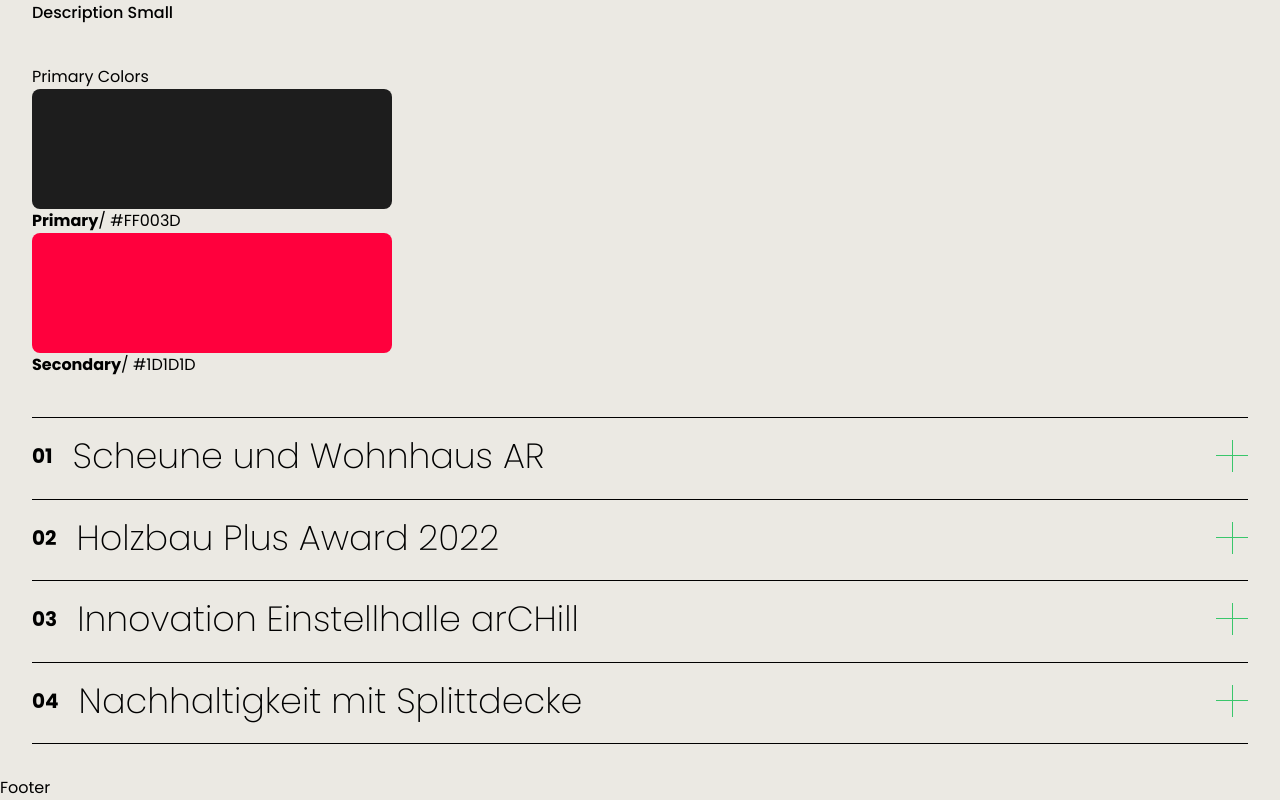
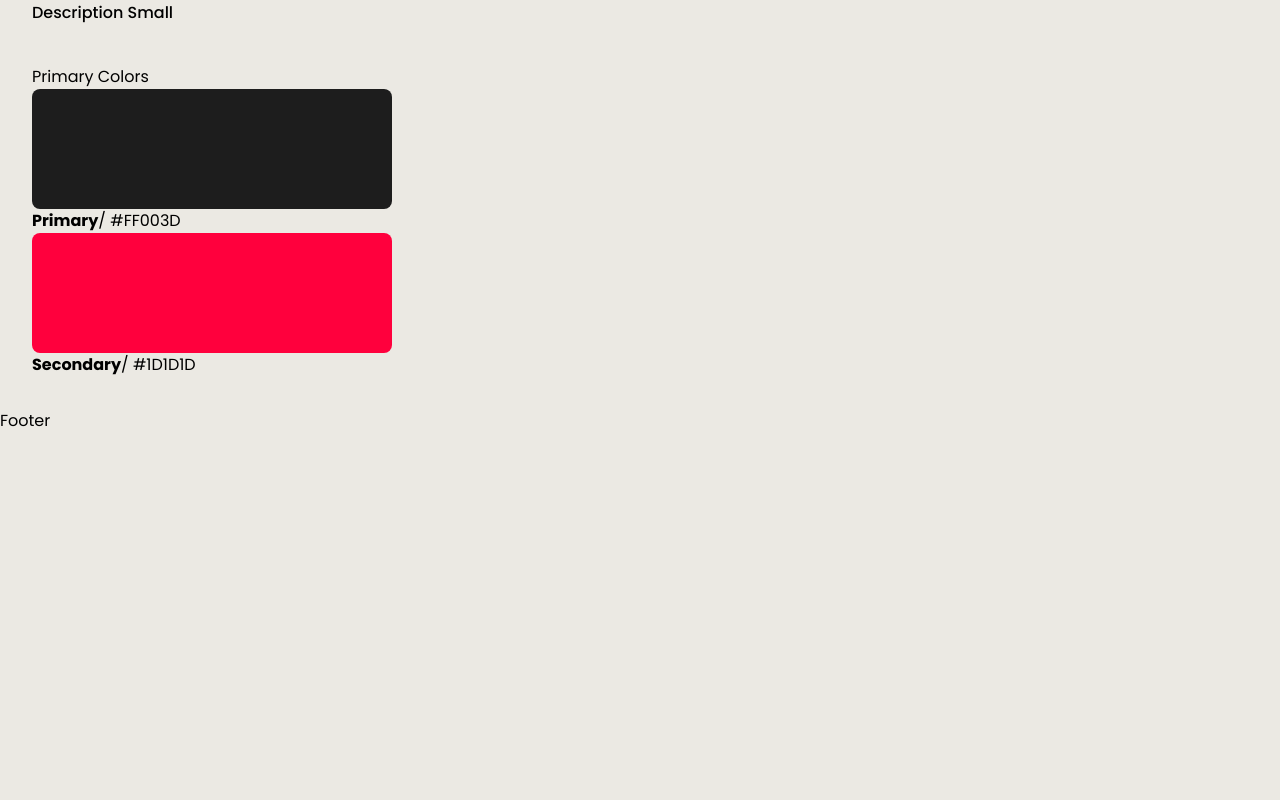
Before and after one commit to khoanm99/fecker-testing, a Next.js app: page /style-guide in a window 1280 px wide. Shown: the part 927-1727 px from the top of the page. After the commit the page ends 1360 px from the top, so only its background shows below. Built offline with nearby package versions, Linux system fonts and the light colour scheme; a web font is replaced by a local one.

Commit message:
fix: remove accordion

```diff
--- a/molecules/Accordion/index.tsx
+++ /dev/null
@@ -1,99 +0,0 @@
-import Plus from '@/atoms/Svg/plus';
-import Text from '@/atoms/Typo/text';
-import { IAccordion } from '@/Model/organisms';
-import { AnimatePresence, motion } from 'framer-motion';
-import { useState } from 'react';
-
-const Accordion = ({ list }: IAccordion) => {
-  const renderHeader = ({
-    title,
-    index,
-    expanded,
-    setExpand
-  }: {
-    title: string;
-    index: number;
-    expanded: false | number;
-    setExpand: Function;
-  }) => {
-    const isOpen = index === expanded;
-    return (
-      <div className={`relative flex items-center pt-3 pb-4`}>
-        <div className={`lg:pr-5`}>
-          <Text
-            size={`number`}
-            title={`${index < 10 ? '0' + (index + 1) : index}`}
-            cls={`text-black`}
-          />
-        </div>
-        <Text title={title} size={`listFormularMenu`} />
-        <div
-          className={`absolute right-0 cursor-pointer transition-transform duration-500 ${
-            expanded ? ' rotate-180' : 'rotate-0'
-          }`}
-          onClick={() => {
-            setExpand(isOpen ? false : index);
-          }}
-        >
-          <Plus className={`h-[32px] w-[32px]`} />
-        </div>
-      </div>
-    );
-  };
-
-  const renderDetail = ({
-    index,
-    data,
-    isOpen
-  }: {
-    index: number;
-    data: any;
-    isOpen: false | number;
-  }) => {
-    const isExpanded = index === isOpen;
-    return (
-      <>
-        <AnimatePresence initial={false}>
-          <motion.div
-            key="content"
-            animate={{
-              height: isExpanded ? 'auto' : 0
-            }}
-            transition={{ duration: 0.3 }}
-            className={`overflow-hidden`}
-          >
-            <div dangerouslySetInnerHTML={{ __html: data }} />
-          </motion.div>
-        </AnimatePresence>
-      </>
-    );
-  };
-
-  const [expanded, setExpand] = useState<false | number>(false);
-  return (
-    <>
-      {list && list.length > 0 && (
-        <div>
-          {list.map((item, key) => (
-            <div
-              key={key}
-              className={`border-b-[1px] border-solid border-black first-of-type:border-t-[1px]`}
-            >
-              {item.title &&
-                renderHeader({
-                  title: item.title,
-                  expanded,
-                  setExpand,
-                  index: key
-                })}
-              {item.item &&
-                renderDetail({ data: item.item, isOpen: expanded, index: key })}
-            </div>
-          ))}
-        </div>
-      )}
-    </>
-  );
-};
-
-export default Accordion;
--- a/templates/StyleGuide.tsx
+++ b/templates/StyleGuide.tsx
@@ -1,16 +1,7 @@
 import Heading from '@/atoms/Typo/heading';
 import Text from '@/atoms/Typo/text';
-import { IAccordionList } from '@/Model/organisms';
-import Accordion from '@/molecules/Accordion';
 
 const StyleGuideTemplate = () => {
-  const list: IAccordionList = [
-    { title: 'Scheune und Wohnhaus AR', item: 'asdas' },
-    { title: 'Holzbau Plus Award 2022', item: 'asdas' },
-    { title: 'Innovation Einstellhalle arCHill', item: 'asdas' },
-    { title: 'Nachhaltigkeit mit Splittdecke', item: 'asdas' }
-  ];
-
   return (
     <>
       <div className={`space-y-10 p-8`}>
@@ -48,8 +39,6 @@ const StyleGuideTemplate = () => {
             </div>
           </div>
         </div>
-
-        <Accordion list={list} />
       </div>
     </>
   );
```
Also changed, not shown: molecules/commons/index.html (added).
